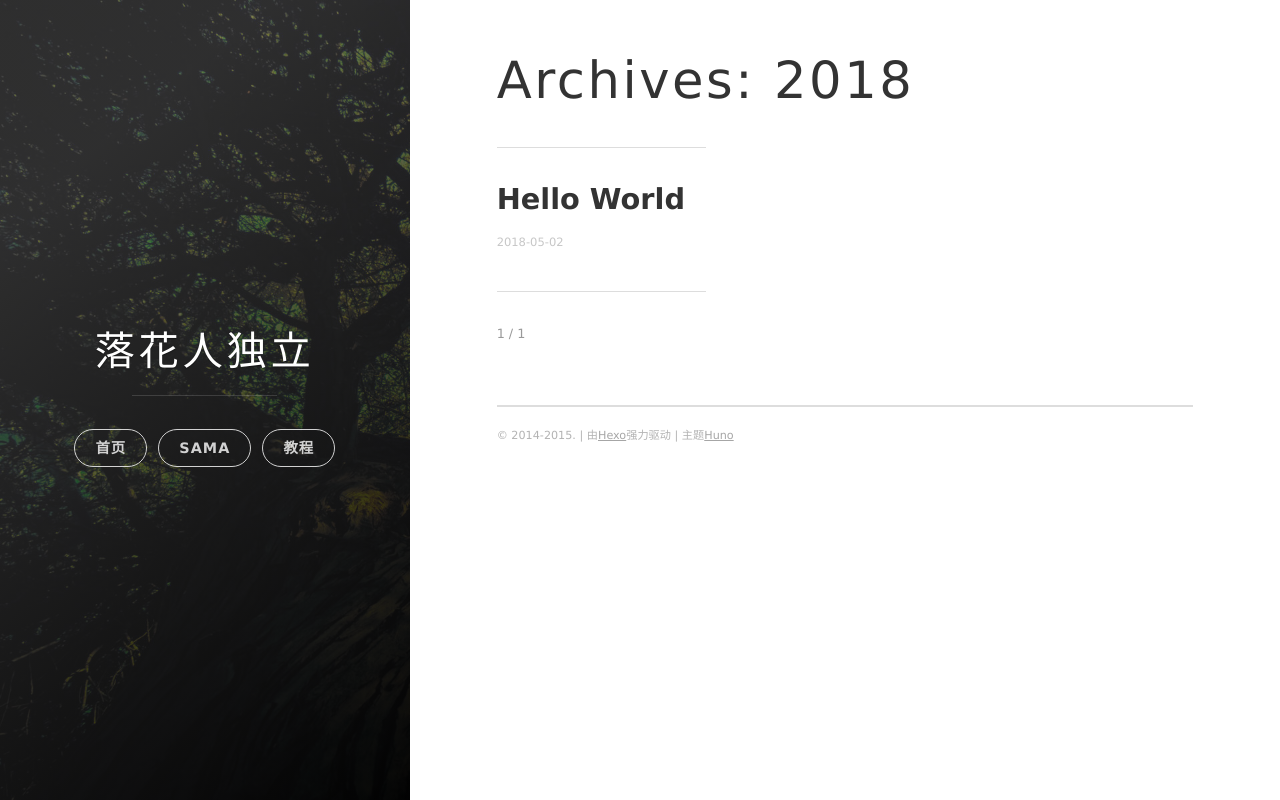
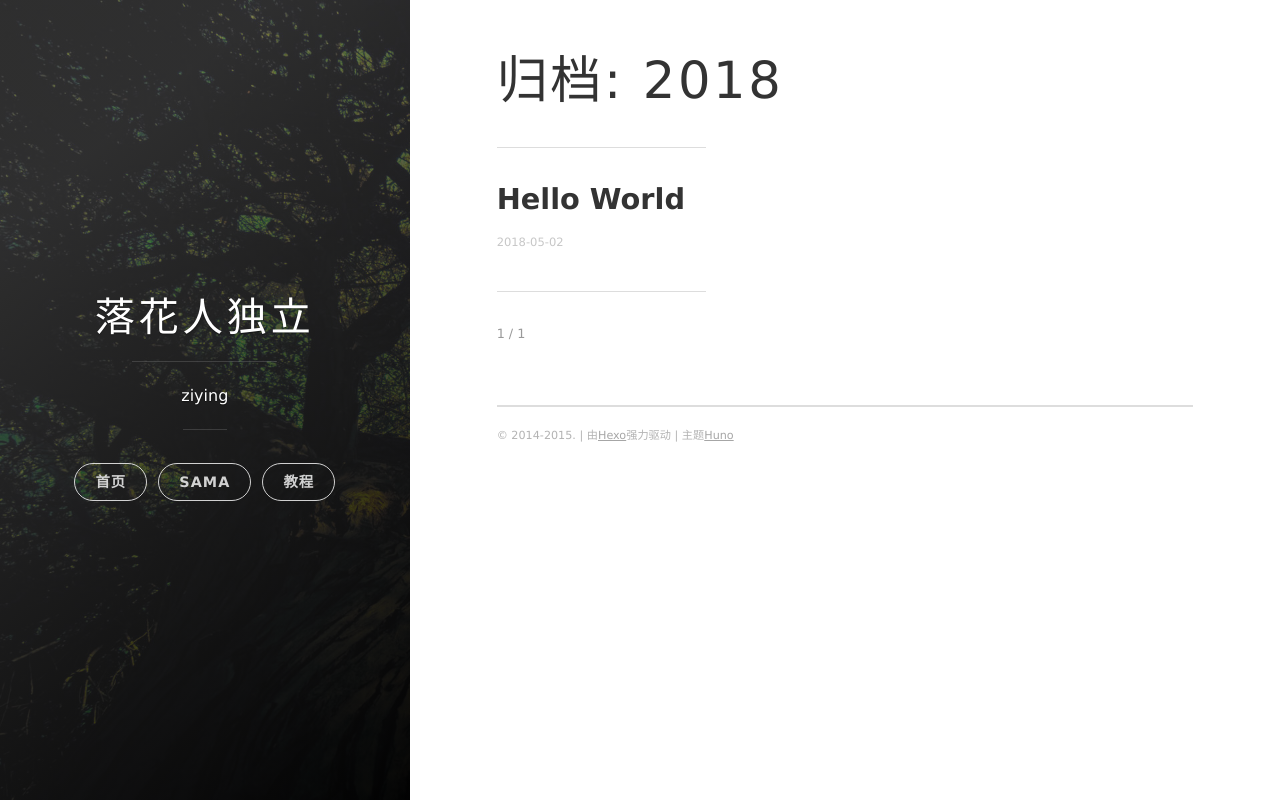
Before and after one commit to ziyingjie/ziyingjie.github.io, a plain HTML site: page archives/2018/index.html in a window 1280 px wide. Drawn offline with nearby package versions, Linux system fonts and the light colour scheme; some packages are replaced by stand-ins of ours.

Commit message:
Site updated: 2018-05-02 13:17:16

```diff
--- a/archives/2018/index.html
+++ b/archives/2018/index.html
@@ -7,22 +7,25 @@
 
 
     <title>
-      Archives: 2018
+      归档: 2018
     </title>
 
     <meta name="viewport" content="width=device-width, initial-scale=1, maximum-scale=1, user-scalable=no">
 
-      <meta name="author" content="John Doe">
+      <meta name="author" content="ziying">
 
 
 
-    <meta property="og:type" content="website">
-<meta property="og:title" content="Archives: 2018">
+    <meta name="description" content="hello,every body!~">
+<meta property="og:type" content="website">
+<meta property="og:title" content="归档: 2018">
 <meta property="og:url" content="http://yoursite.com/archives/2018/index.html">
 <meta property="og:site_name" content="落花人独立">
-<meta property="og:locale" content="default">
+<meta property="og:description" content="hello,every body!~">
+<meta property="og:locale" content="zh-CN">
 <meta name="twitter:card" content="summary">
-<meta name="twitter:title" content="Archives: 2018">
+<meta name="twitter:title" content="归档: 2018">
+<meta name="twitter:description" content="hello,every body!~">
 
 
 
@@ -57,6 +60,11 @@
         <h1 class="panel-cover__title panel-title"><a href="/" title="link to homepage">落花人独立</a></h1>
         <hr class="panel-cover__divider" />
 
+
+        <p class="panel-cover__description">
+          ziying
+        </p>
+        <hr class="panel-cover__divider panel-cover__divider--secondary" />
 
 
         <div class="navigation-wrapper">
@@ -143,7 +151,7 @@ classes that you can use:
 
 
 
-  <h1 class="archive-title">Archives: 2018</h1>
+  <h1 class="archive-title">归档: 2018</h1>
   <hr class="post-list__divider" />
 
 
```
Also changed, not shown: 2018/05/02/hello-world/index.html (+7 -2 lines), archives/2018/05/index.html (+15 -7 lines), archives/index.html (+14 -6 lines), index.html (+13 -3 lines), sama/index.html (+7 -2 lines), teach/index.html (+7 -2 lines).
